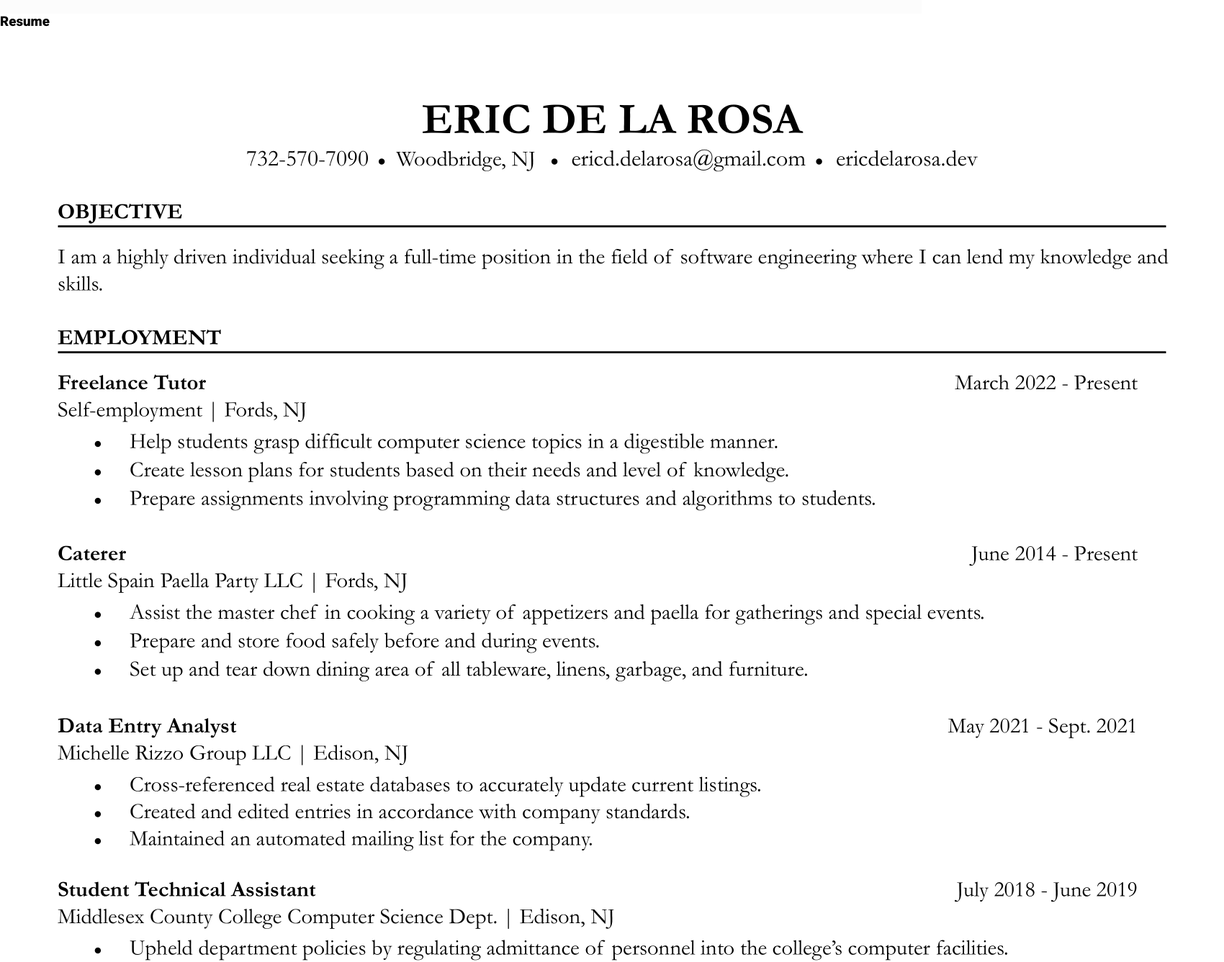
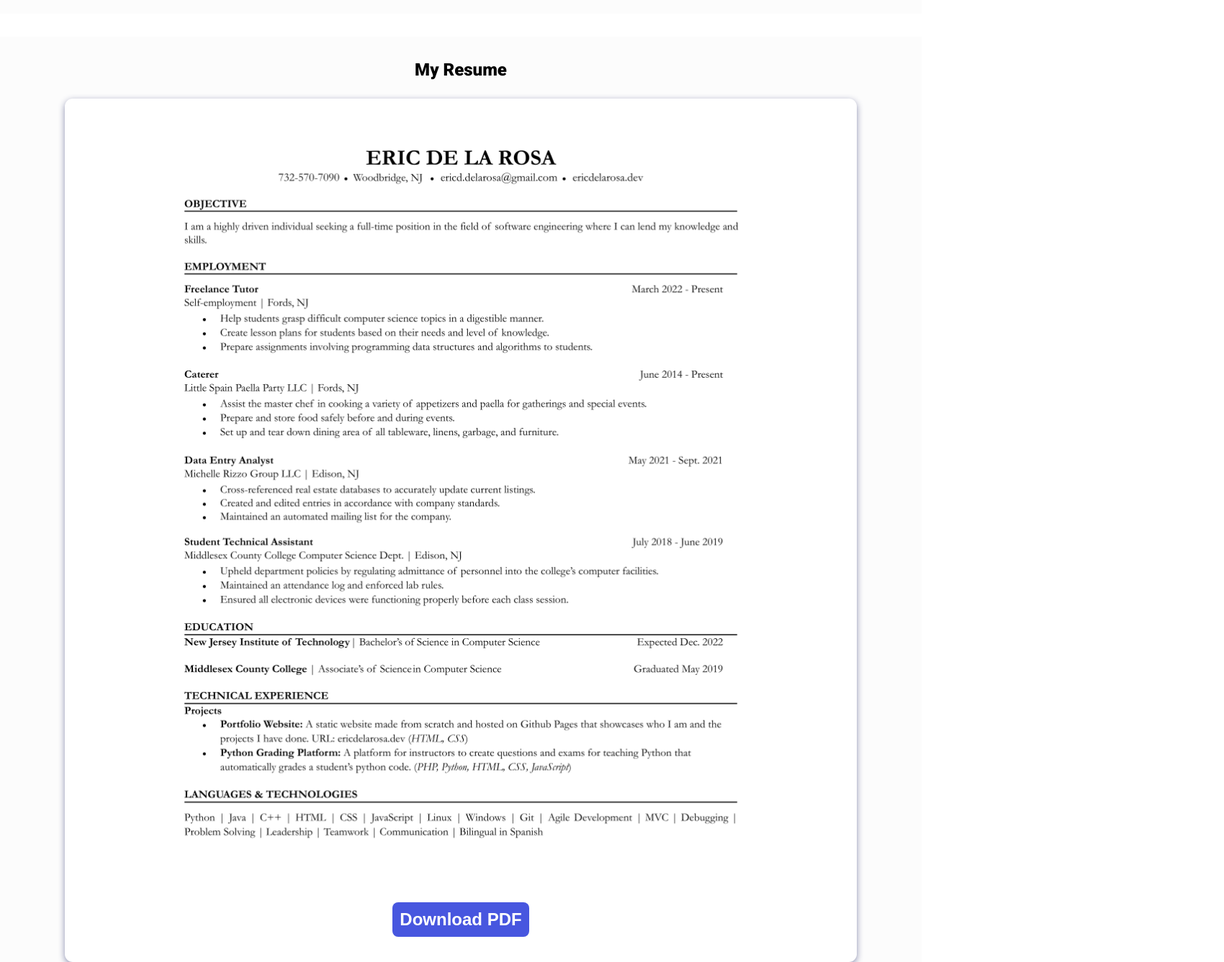
Before and after one commit to eric-delarosa/portfolio-page, a plain HTML site: page index.html in a window 1280 px wide. Shown: the part 1800-3137 px from the top of the page at 72% size, 1700 px wide, since content can reach past the window. Drawn offline with nearby package versions, Linux system fonts and the light colour scheme.

Commit message:
Style resume section

```diff
--- a/assets/css/style.css
+++ b/assets/css/style.css
@@ -222,3 +222,70 @@ nav ul li {
     margin: 10px;
 }
 /* Projects END */
+
+/* Resume Stylings */
+.resume {
+    background-color: var(--bg-color);
+    padding: 32px 0;
+    margin-top: 2rem;
+}
+
+.resume-pic {
+    width: 80%;
+    height: auto;
+}
+
+.content-container {
+    display: flex;
+    align-items: center;
+    justify-content: center;
+}
+
+
+.resume-title {
+    text-align: center;
+    margin-bottom: 1rem;
+}
+
+.resume-container {
+    text-align: center;
+    max-width: 68.75rem;
+    padding: 1rem;
+    display: flex;
+    flex-direction: column;
+    align-items: center;
+    justify-content: center;
+}
+
+.resume-card {
+    background-color: #fff;
+    border-radius: 11px;
+    box-shadow: 0 3px 10px var(--primary-shadow);
+    padding: 20px;
+    margin: 10px;
+}
+
+.resume-container button {
+    text-align: center;
+    font-size: 24px;
+    font-weight: var(--bold-font);
+    background-color: var(--primary-color);
+    margin-bottom: 15px;
+    padding: 10px;
+    border: 0;
+    border-radius: 8px;
+}
+
+.resume-link {
+    color: #fff;
+}
+
+.resume-container button:hover {
+    background-color: #fff;
+    border: 1px solid var(--primary-color);
+    padding: 9px;
+
+}
+
+
+/* Resume END */
--- a/index.html
+++ b/index.html
@@ -165,13 +165,20 @@
 
     <!-- Resume Section -->
     <section class="resume" id="resume">
-        <h3 class="resume-title">Resume</h3>
-        <div id="resume_view">
-            <img src="./assets/img/Eric-Delarosa-1.png" alt="Resume Printout">
-        </div>
-        <div class="button_container">
-            <button><a href="./assets/media/Eric Resume 4-21-22.pdf" download="Eric_De_La_Rosa.pdf">Download Resume PDF</a></button>
-        </div>
+        <h2 class="resume-title">My Resume</h2>
+            <div class="content-container">
+                <div class="resume-container resume-card">
+                    <img
+                        src="./assets/img/Eric-Delarosa-1.png"
+                        alt="My Resume"
+                        loading="lazy"
+                        class="resume-pic"
+                    />
+                    <button class="download-button">
+                        <a href="./assets/media/Eric-Delarosa.pdf" download="Eric_De_La_Rosa.pdf" class="resume-link">Download PDF</a>
+                    </button>
+                </div>
+            </div>
     </section>
 
     <!-- Contact Section -->
```
Also changed, not shown: 2 other files.
